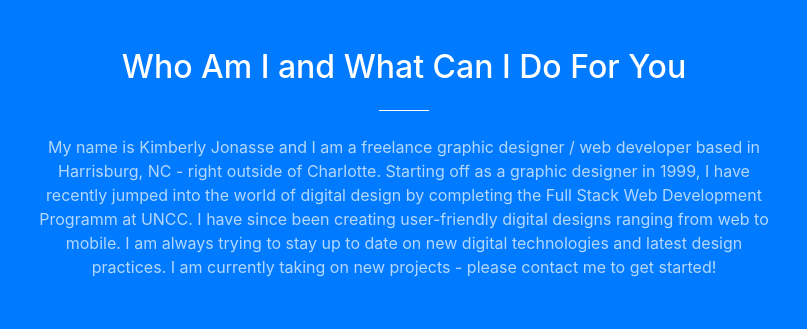
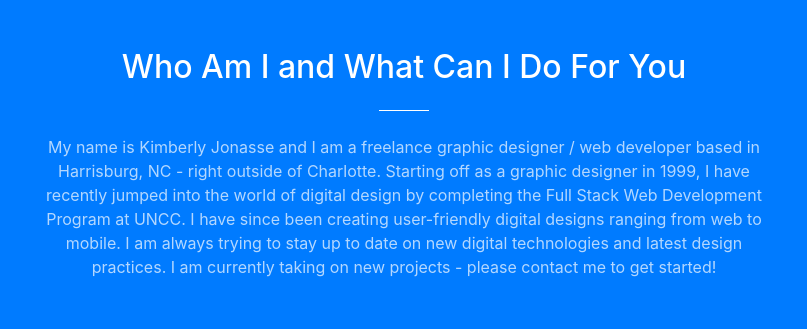
Before and after one commit to kjonasse/KAJ, a website with bundled scripts: page index.html in a window 1280 px wide. Shown: the part 880-1209 px from the top of the page, 236-1043 px from the left. Built offline with nearby package versions, Linux system fonts and the light colour scheme.

Commit message:
fixed spelling error

```diff
--- a/index.html
+++ b/index.html
@@ -79,7 +79,7 @@
             <hr class="light my-4">
             <p class="text-faded mb-4">My name is Kimberly Jonasse and I am a freelance graphic designer / web developer based in Harrisburg, NC -
               right outside of Charlotte. Starting off as a graphic designer in 1999, I have recently jumped into the world of digital design by completing the
-              Full Stack Web Development Programm at UNCC.
+              Full Stack Web Development Program at UNCC.
               I have since been creating user-friendly digital designs ranging from web to mobile. I am always trying to stay up to date on new digital
               technologies and latest design practices. I am currently taking on new projects - please contact me to get started!</p><br><br>
 
```
